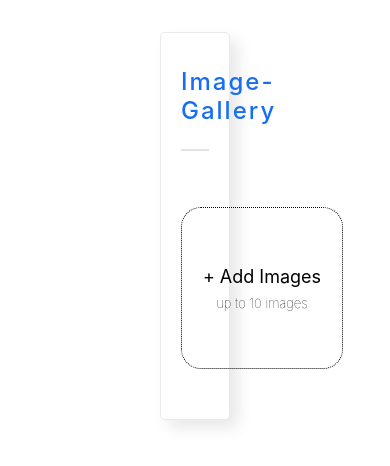
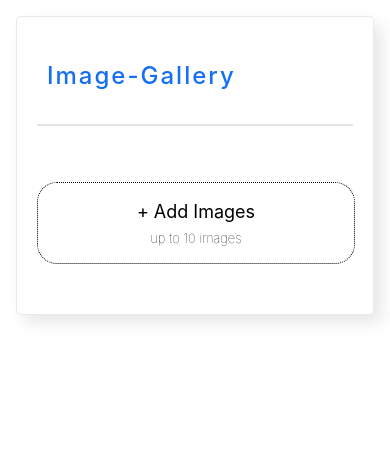
Before and after one commit to Sharif101/imageGallery, a React (Create React App) app: page / in a window 390 px wide. Shown: the top 466 px of the page. Built offline with nearby package versions, Linux system fonts and the light colour scheme.

Commit message:
responsive

```diff
--- a/src/style.css
+++ b/src/style.css
@@ -87,3 +87,30 @@ label span {
 .check:checked {
   opacity: 1;
 }
+
+/* --------responsive---------- */
+@media (max-width: 420px) {
+  .container {
+    margin: 1em;
+  }
+  .title {
+    padding: 10px;
+  }
+  .images {
+    grid-template-columns: repeat(1, 1fr);
+  }
+  .image {
+    width: 100%;
+    height: 100%;
+  }
+  .images .image:nth-child(1) {
+    width: 100%;
+    height: 100%;
+    grid-column: 1/1;
+    grid-row: 1/1;
+  }
+  label {
+    width: 100%;
+    height: 5rem;
+  }
+}
```
